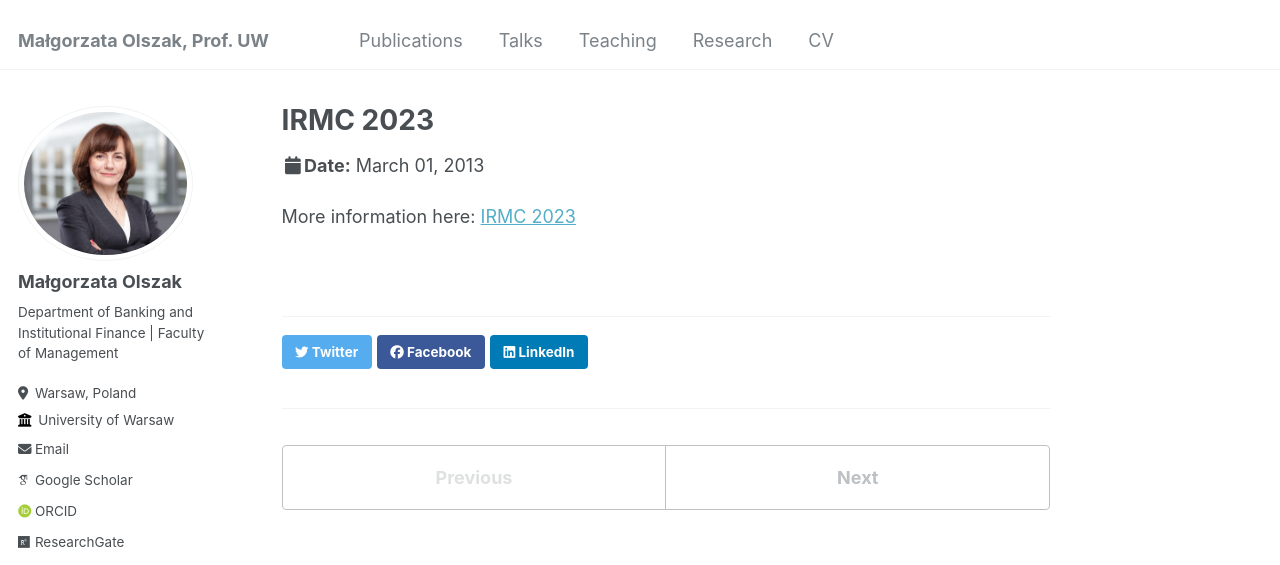
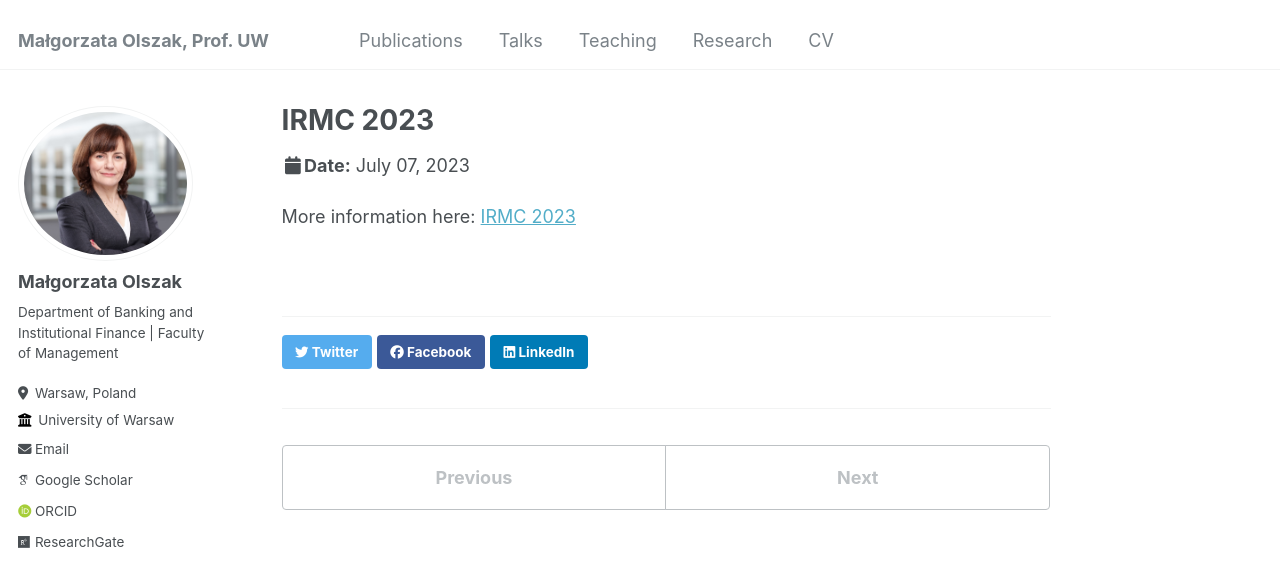
Before and after one commit to ma-olszak/ma-olszak.github.io, a Jekyll site: the page built from _talks/2023-07-06-irmc-1.md, in a window 1280 px wide. Shown: the top 565 px of the page. Built offline with Jekyll 4.4.1, drawn with Linux system fonts in a browser that asks for light colours; some web fonts are replaced.

Commit message:
Update and rename 2013-03-01-tutorial-1.md to 2023-07-06-irmc-1.md

```diff
--- a/_talks/2013-03-01-tutorial-1.md
+++ b/_talks/2023-07-06-irmc-1.md
@@ -2,9 +2,9 @@
 title: "IRMC 2023"
 collection: talks
 type: "International Risk Management Conference 16th Edition "
-permalink: /talks/2013-03-01-tutorial-1
+permalink: /talks/2023-07-06-irmc-1
 venue: "Conference presentation: Determinants of income-smoothing during COVID-19 in European Economic Area banks"
-date: 2013-03-01
+date: 2023-07-07
 location: "Florence, Italy"
 ---
 
```
